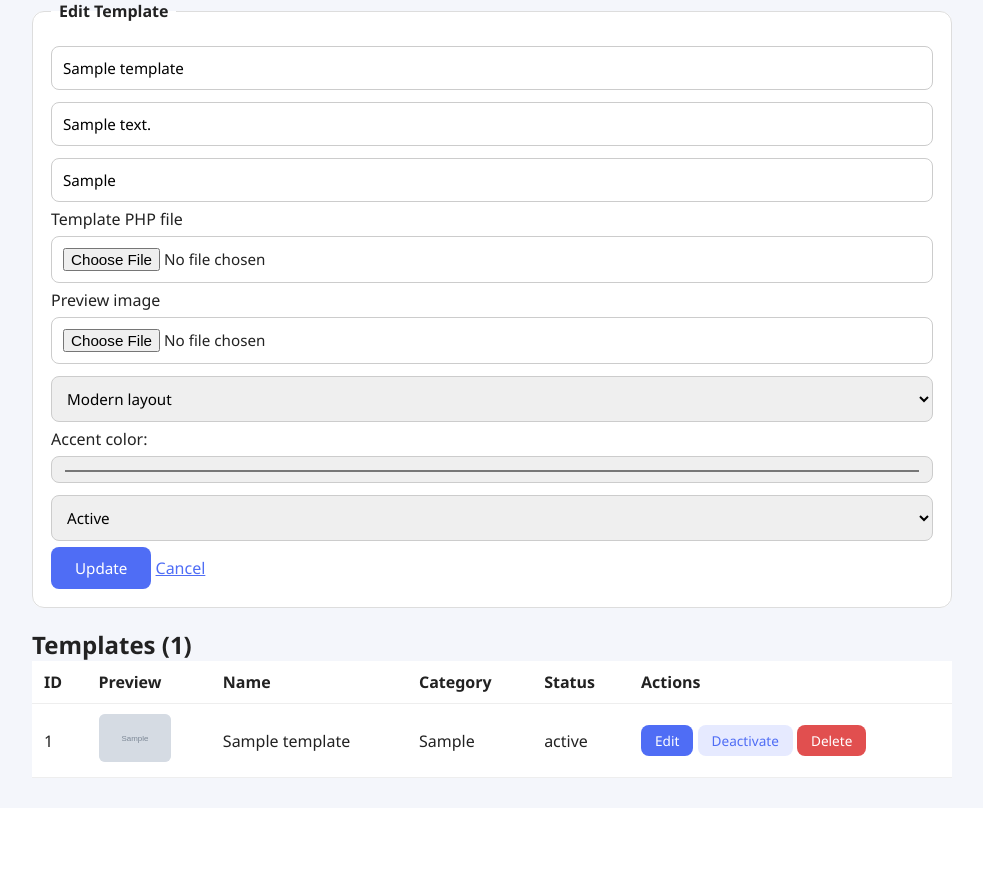
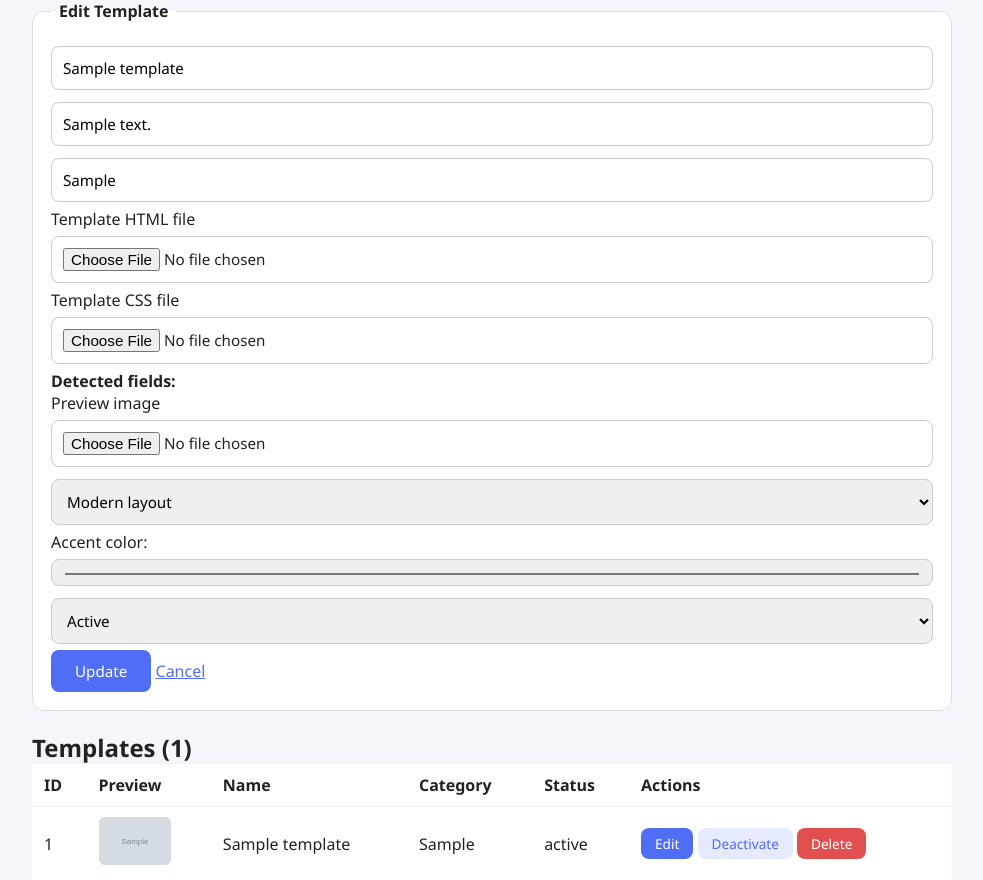
Before and after one commit to bharaths934567-cmyk/portfolio-bulider1, a PHP site: page /admin/dashboard.php?edit=1 in a window 1280 px wide. Shown: the part 130-1010 px from the top of the page, without its empty margins (148-1131 px from the left). Before the commit the page ends 908 px from the top, so only its background shows below. Run offline with PHP 8.4, Linux system fonts and the light colour scheme; the visitor is signed in with stand-in values (Sample User, id 1); tables that the repository leaves empty hold one stand-in row (values such as "Sample post"); grey boxes marked "Sample" are stand-in pictures.

Commit message:
Add dynamic HTML CSS template system

```diff
--- a/admin/dashboard.php
+++ b/admin/dashboard.php
@@ -21,18 +21,30 @@ if ($_SERVER['REQUEST_METHOD'] === 'POST') {
   $color = preg_match('/^#[0-9a-fA-F]{6}$/', $_POST['accent_color'] ?? '') ? $_POST['accent_color'] : '#4f6df5';
   $status = ($_POST['status'] ?? 'active') === 'inactive' ? 'inactive' : 'active';
   if ($name === '') throw new RuntimeException('Template name is required.');
-  $templateFile = upload_file($_FILES['template_file'] ?? [], 'php', ['application/x-php' => 'php', 'text/x-php' => 'php', 'text/plain' => 'php'], 1048576);
+    $html = null;
+    $css = null;
+    if (isset($_FILES['template_html']) && ($_FILES['template_html']['error'] ?? UPLOAD_ERR_NO_FILE) !== UPLOAD_ERR_NO_FILE) {
+      if ($_FILES['template_html']['error'] !== UPLOAD_ERR_OK || $_FILES['template_html']['size'] > 2097152) throw new RuntimeException('HTML file is invalid or too large.');
+      $html = clean_template_html(file_get_contents($_FILES['template_html']['tmp_name']));
+      if (stripos($html, '<html') === false && stripos($html, '<body') === false) throw new RuntimeException('Upload a complete HTML template.');
+    }
+    if (isset($_FILES['template_css']) && ($_FILES['template_css']['error'] ?? UPLOAD_ERR_NO_FILE) !== UPLOAD_ERR_NO_FILE) {
+      if ($_FILES['template_css']['error'] !== UPLOAD_ERR_OK || $_FILES['template_css']['size'] > 2097152) throw new RuntimeException('CSS file is invalid or too large.');
+      $css = clean_template_css(file_get_contents($_FILES['template_css']['tmp_name']));
+    }
+    $fieldsJson = $html !== null ? json_encode(template_fields($html), JSON_UNESCAPED_SLASHES) : null;
   $previewImage = upload_file($_FILES['preview_image'] ?? [], 'previews', ['image/jpeg' => 'jpg', 'image/png' => 'png', 'image/webp' => 'webp']);
   if (!empty($_POST['id'])) {
     $values = [$name, $category, $desc, $layout, $color, $status];
     $sql = 'UPDATE templates SET name=?, category=?, description=?, layout_type=?, accent_color=?, status=?';
-    if ($templateFile) { $sql .= ', template_file=?'; $values[] = $templateFile; }
+    if ($html !== null) { $sql .= ', template_html=?, fields_json=?'; $values[] = $html; $values[] = $fieldsJson; }
+    if ($css !== null) { $sql .= ', template_css=?'; $values[] = $css; }
     if ($previewImage) { $sql .= ', preview_image=?'; $values[] = $previewImage; }
     $sql .= ' WHERE id=?'; $values[] = (int)$_POST['id'];
     $pdo->prepare($sql)->execute($values);
     $msg = 'Template updated.';
   } else {
-    $pdo->prepare('INSERT INTO templates (name, category, description, template_file, preview_image, layout_type, accent_color, status) VALUES (?,?,?,?,?,?,?,?)')->execute([$name, $category, $desc, $templateFile ?: 'modern.php', $previewImage, $layout, $color, $status]);
+    $pdo->prepare('INSERT INTO templates (name, category, description, template_file, preview_image, template_html, template_css, fields_json, layout_type, accent_color, status) VALUES (?,?,?,?,?,?,?,?,?,?,?)')->execute([$name, $category, $desc, 'modern.php', $previewImage, $html, $css, $fieldsJson, $layout, $color, $status]);
     $msg = 'Template added.';
   }
   } catch (Throwable $exception) { $error = $exception->getMessage(); }
@@ -65,7 +77,9 @@ $active    = $pdo->query("SELECT COUNT(*) c FROM templates WHERE status = 'activ
       <input name="name" placeholder="Template name *" value="<?= e($edit['name'] ?? '') ?>" required>
       <input name="description" placeholder="Short description" value="<?= e($edit['description'] ?? '') ?>">
       <input name="category" placeholder="Category" value="<?= e($edit['category'] ?? 'Modern') ?>" required>
-      <label>Template PHP file <input type="file" name="template_file" accept=".php,text/php"></label>
+      <label>Template HTML file <input type="file" name="template_html" accept=".html,.htm,text/html"></label>
+      <label>Template CSS file <input type="file" name="template_css" accept=".css,text/css"></label>
+      <?php if (!empty($edit['fields_json'])): ?><p><strong>Detected fields:</strong> <?php foreach (json_decode($edit['fields_json'], true) ?: [] as $field): ?><code><?= e($field['key']) ?></code> <?php endforeach; ?></p><?php endif; ?>
       <label>Preview image <input type="file" name="preview_image" accept="image/jpeg,image/png,image/webp"></label>
       <select name="layout_type">
         <?php foreach (['modern','classic','creative'] as $l): ?>
--- a/admin/login.php
+++ b/admin/login.php
@@ -13,7 +13,7 @@ if ($_SERVER['REQUEST_METHOD'] === 'POST') {
 <!DOCTYPE html><html><head><meta charset="utf-8"><title>Admin Login</title>
 <link rel="stylesheet" href="../assets/style.css"></head><body>
 <div class="auth-card">
-  <h2>🔐 Admin Login</h2>
+  <h2>Admin Login</h2>
   <?php if ($error): ?><p class="error"><?= e($error) ?></p><?php endif; ?>
   <form method="post">
     <?= csrf_field() ?>
--- a/config.php
+++ b/config.php
@@ -40,6 +40,20 @@ function template_file_path(string $file): string {
     if (!is_file($path)) throw new RuntimeException('Template file is unavailable.');
     return $path;
 }
+function template_fields(string $html): array {
+    preg_match_all('/\{\{\s*([a-zA-Z0-9_-]+)\s*\}\}/', $html, $matches);
+    $fields = [];
+    foreach (array_values(array_unique($matches[1] ?? [])) as $key) {
+        $fields[] = ['key' => $key, 'label' => ucwords(str_replace(['_', '-'], ' ', $key)), 'type' => in_array($key, ['about', 'experience', 'education', 'skills', 'projects', 'gallery', 'services', 'achievements', 'certificates'], true) ? 'textarea' : 'text'];
+    }
+    return $fields;
+}
+function clean_template_html(string $html): string {
+    $html = preg_replace('/<\?(?:php|=).*?\?>/is', '', $html);
+    $html = preg_replace('/<script\b[^>]*>.*?<\/script>/is', '', $html);
+    return preg_replace('/\s+on[a-z]+\s*=\s*(["\']).*?\1/is', '', $html);
+}
+function clean_template_css(string $css): string { return preg_replace('/@import\s+[^;]+;|expression\s*\(|url\s*\(\s*["\']?javascript:/i', '', $css); }
 
 function require_login() {
     if (empty($_SESSION['user_id'])) {
--- /dev/null
+++ b/database/migrate_dynamic_templates.sql
@@ -0,0 +1,3 @@
+USE portfolio_builder;
+ALTER TABLE templates ADD COLUMN template_html LONGTEXT NULL, ADD COLUMN template_css LONGTEXT NULL, ADD COLUMN fields_json LONGTEXT NULL;
+ALTER TABLE portfolios ADD COLUMN custom_data LONGTEXT NULL;
--- a/download-pdf.php
+++ b/download-pdf.php
@@ -3,7 +3,7 @@ require_once 'config.php';
 require_login();
 $id = filter_var($_GET['id'] ?? null, FILTER_VALIDATE_INT, ['options' => ['min_range' => 1]]);
 if (!$id) { http_response_code(404); exit('Portfolio not found.'); }
-$stmt = $pdo->prepare("SELECT p.*, t.template_file, t.layout_type, t.accent_color, t.name AS tpl_name FROM portfolios p JOIN templates t ON t.id = p.template_id WHERE p.id = ? AND p.user_id = ?");
+$stmt = $pdo->prepare("SELECT p.*, t.template_file, t.template_html, t.template_css, t.fields_json, t.layout_type, t.accent_color, t.name AS tpl_name FROM portfolios p JOIN templates t ON t.id = p.template_id WHERE p.id = ? AND p.user_id = ?");
 $stmt->execute([$id, $_SESSION['user_id']]);
 $portfolio = $stmt->fetch();
 if (!$portfolio) { http_response_code(404); exit('Portfolio not found.'); }
--- a/export.php
+++ b/export.php
@@ -2,7 +2,7 @@
 require_once 'config.php';
 require_login();
 $id = (int)($_GET['id'] ?? 0);
-$stmt = $pdo->prepare("SELECT p.*, t.template_file, t.layout_type, t.accent_color, t.name AS tpl_name
+$stmt = $pdo->prepare("SELECT p.*, t.template_file, t.template_html, t.template_css, t.fields_json, t.layout_type, t.accent_color, t.name AS tpl_name
                        FROM portfolios p JOIN templates t ON t.id = p.template_id
                        WHERE p.id = ? AND p.user_id = ?");
 $stmt->execute([$id, $_SESSION['user_id']]);
--- a/generate.php
+++ b/generate.php
@@ -3,7 +3,7 @@ require_once 'config.php';
 require_once 'includes/renderer.php';
 require_login();
 $id = (int)($_GET['id'] ?? 0);
-$stmt = $pdo->prepare("SELECT p.*, t.template_file, t.layout_type, t.accent_color, t.name AS tpl_name
+$stmt = $pdo->prepare("SELECT p.*, t.template_file, t.template_html, t.template_css, t.fields_json, t.layout_type, t.accent_color, t.name AS tpl_name
                        FROM portfolios p JOIN templates t ON t.id = p.template_id
                        WHERE p.id = ? AND p.user_id = ?");
 $stmt->execute([$id, $_SESSION['user_id']]);
--- a/schema.sql
+++ b/schema.sql
@@ -2,8 +2,8 @@ CREATE DATABASE IF NOT EXISTS portfolio_builder CHARACTER SET utf8mb4 COLLATE ut
 USE portfolio_builder;
 
 CREATE TABLE users (id INT UNSIGNED AUTO_INCREMENT PRIMARY KEY, name VARCHAR(120) NOT NULL, email VARCHAR(190) NOT NULL UNIQUE, password VARCHAR(255) NOT NULL, role ENUM('user','admin') NOT NULL DEFAULT 'user', created_at TIMESTAMP DEFAULT CURRENT_TIMESTAMP, updated_at TIMESTAMP DEFAULT CURRENT_TIMESTAMP ON UPDATE CURRENT_TIMESTAMP) ENGINE=InnoDB;
-CREATE TABLE templates (id INT UNSIGNED AUTO_INCREMENT PRIMARY KEY, name VARCHAR(150) NOT NULL, category VARCHAR(60) NOT NULL DEFAULT 'Modern', description VARCHAR(255) NOT NULL DEFAULT '', template_file VARCHAR(120) NOT NULL DEFAULT 'modern.php', preview_image VARCHAR(255) DEFAULT NULL, layout_type ENUM('modern','classic','creative') NOT NULL DEFAULT 'modern', accent_color CHAR(7) NOT NULL DEFAULT '#4f6df5', status ENUM('active','inactive') NOT NULL DEFAULT 'active', created_at TIMESTAMP DEFAULT CURRENT_TIMESTAMP, updated_at TIMESTAMP DEFAULT CURRENT_TIMESTAMP ON UPDATE CURRENT_TIMESTAMP) ENGINE=InnoDB;
-CREATE TABLE portfolios (id INT UNSIGNED AUTO_INCREMENT PRIMARY KEY, user_id INT UNSIGNED NOT NULL, template_id INT UNSIGNED NOT NULL, title VARCHAR(150) NOT NULL DEFAULT 'My Portfolio', full_name VARCHAR(120) NOT NULL, tagline VARCHAR(150) NOT NULL DEFAULT '', about TEXT, email VARCHAR(190) NOT NULL DEFAULT '', phone VARCHAR(50) NOT NULL DEFAULT '', website VARCHAR(255) NOT NULL DEFAULT '', education JSON, skills JSON, projects JSON, experience JSON, certifications JSON, social JSON, created_at TIMESTAMP DEFAULT CURRENT_TIMESTAMP, updated_at TIMESTAMP DEFAULT CURRENT_TIMESTAMP ON UPDATE CURRENT_TIMESTAMP, FOREIGN KEY (user_id) REFERENCES users(id) ON DELETE CASCADE, FOREIGN KEY (template_id) REFERENCES templates(id) ON DELETE RESTRICT) ENGINE=InnoDB;
+CREATE TABLE templates (id INT UNSIGNED AUTO_INCREMENT PRIMARY KEY, name VARCHAR(150) NOT NULL, category VARCHAR(60) NOT NULL DEFAULT 'Modern', description VARCHAR(255) NOT NULL DEFAULT '', template_file VARCHAR(120) NOT NULL DEFAULT 'modern.php', preview_image VARCHAR(255) DEFAULT NULL, template_html LONGTEXT, template_css LONGTEXT, fields_json LONGTEXT, layout_type ENUM('modern','classic','creative') NOT NULL DEFAULT 'modern', accent_color CHAR(7) NOT NULL DEFAULT '#4f6df5', status ENUM('active','inactive') NOT NULL DEFAULT 'active', created_at TIMESTAMP DEFAULT CURRENT_TIMESTAMP, updated_at TIMESTAMP DEFAULT CURRENT_TIMESTAMP ON UPDATE CURRENT_TIMESTAMP) ENGINE=InnoDB;
+CREATE TABLE portfolios (id INT UNSIGNED AUTO_INCREMENT PRIMARY KEY, user_id INT UNSIGNED NOT NULL, template_id INT UNSIGNED NOT NULL, title VARCHAR(150) NOT NULL DEFAULT 'My Portfolio', full_name VARCHAR(120) NOT NULL, tagline VARCHAR(150) NOT NULL DEFAULT '', about TEXT, email VARCHAR(190) NOT NULL DEFAULT '', phone VARCHAR(50) NOT NULL DEFAULT '', website VARCHAR(255) NOT NULL DEFAULT '', education JSON, skills JSON, projects JSON, experience JSON, certifications JSON, social JSON, custom_data LONGTEXT, created_at TIMESTAMP DEFAULT CURRENT_TIMESTAMP, updated_at TIMESTAMP DEFAULT CURRENT_TIMESTAMP ON UPDATE CURRENT_TIMESTAMP, FOREIGN KEY (user_id) REFERENCES users(id) ON DELETE CASCADE, FOREIGN KEY (template_id) REFERENCES templates(id) ON DELETE RESTRICT) ENGINE=InnoDB;
 CREATE TABLE social_links (id INT UNSIGNED AUTO_INCREMENT PRIMARY KEY, portfolio_id INT UNSIGNED NOT NULL UNIQUE, github VARCHAR(255) DEFAULT '', linkedin VARCHAR(255) DEFAULT '', website VARCHAR(255) DEFAULT '', twitter VARCHAR(255) DEFAULT '', instagram VARCHAR(255) DEFAULT '', FOREIGN KEY (portfolio_id) REFERENCES portfolios(id) ON DELETE CASCADE) ENGINE=InnoDB;
 CREATE TABLE education (id INT UNSIGNED AUTO_INCREMENT PRIMARY KEY, portfolio_id INT UNSIGNED NOT NULL, institution VARCHAR(180) NOT NULL, degree VARCHAR(150) NOT NULL, field VARCHAR(150) DEFAULT '', start_date VARCHAR(20) DEFAULT '', end_date VARCHAR(20) DEFAULT '', description TEXT, FOREIGN KEY (portfolio_id) REFERENCES portfolios(id) ON DELETE CASCADE) ENGINE=InnoDB;
 CREATE TABLE skills (id INT UNSIGNED AUTO_INCREMENT PRIMARY KEY, portfolio_id INT UNSIGNED NOT NULL, name VARCHAR(120) NOT NULL, level TINYINT UNSIGNED NOT NULL DEFAULT 75, FOREIGN KEY (portfolio_id) REFERENCES portfolios(id) ON DELETE CASCADE) ENGINE=InnoDB;
```
Also changed, not shown: build.php (+22 -6 lines), includes/renderer.php (+15 -0 lines), README.md.
